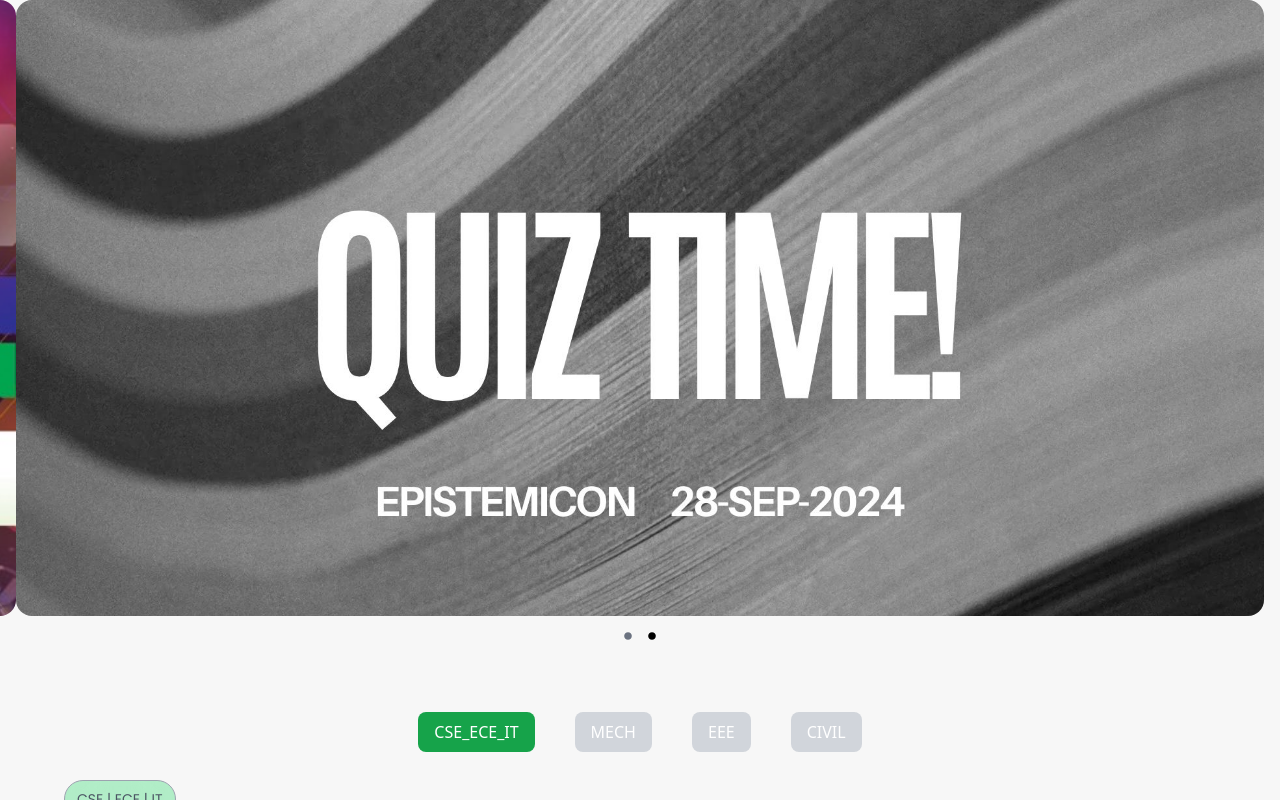
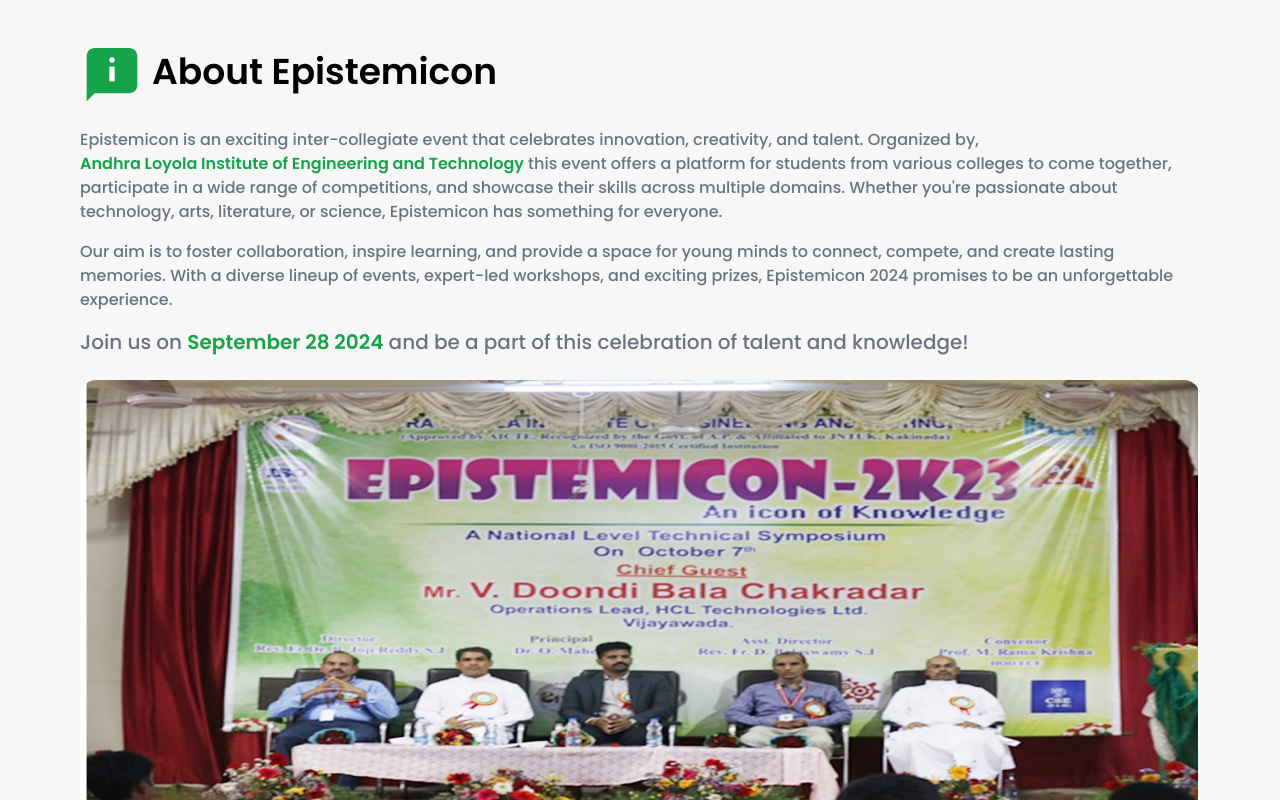
Before and after one commit to VHarsha8/material-you, a React (Create React App) app: page / in a window 1280 px wide. Shown: the part 800-1600 px from the top of the page. Built offline with nearby package versions, Linux system fonts and the light colour scheme.

Commit message:
Redesign test

```diff
--- /dev/null
+++ b/src/About.jsx
@@ -0,0 +1,21 @@
+function About(){
+    return(
+        <div className="container mx-auto py-10 gap-6 md:px-20 px-6 flex flex-col">
+            <div className="flex gap-2 items-center ">
+                <img src="about.svg"  className="md:w-16 w-12" />
+                <h1 className="font-poppins font-semibold text-2xl md:text-4xl "> About Epistemicon</h1>
+            </div>
+            <div className="flex flex-col gap-4">
+                <h1 className="font-poppins md:block hidden  md:font-medium text-gray-500 ">Epistemicon is an exciting inter-collegiate event that celebrates innovation, creativity, and talent. Organized by, <a href=" https://www.aliet.ac.in/" target="_blank" rel="refnoreferrer"> <div className="inline-flex text-wrap flex-wrap items-center text-green-600 font-poppins font-semibold"> Andhra Loyola Institute of Engineering and Technology</div> </a>  this event offers a platform for students from various colleges to come together, participate in a wide range of competitions, and showcase their skills across multiple domains. Whether you're passionate about technology, arts, literature, or science, Epistemicon has something for everyone.</h1>
+                <h1 className="font-poppins md:hidden block  text-sm font-medium text-gray-500 ">Epistemicon is an exciting inter-collegiate event that celebrates innovation, creativity, and talent. Organized by, <a href=" https://www.aliet.ac.in/" target="_blank" rel="refnoreferrer"> <div className="inline-flex text-wrap flex-wrap items-center text-green-600 font-poppins font-semibold"> ALIET</div> </a>  this event offers a platform for students from various colleges to come together, participate in a wide range of competitions, and showcase their skills across multiple domains. Whether you're passionate about technology, arts, literature, or science, Epistemicon has something for everyone.</h1>
+                <h1 className="font-poppins md:block hidden text-gray-500 font-medium">Our aim is to foster collaboration, inspire learning, and provide a space for young minds to connect, compete, and create lasting memories. With a diverse lineup of events, expert-led workshops, and exciting prizes, Epistemicon 2024 promises to be an unforgettable experience.</h1>
+                <h1 className="font-poppins text-gray-500 text-xl font-medium">Join us on <div className="inline-flex text-green-600 text-xl font-poppins font-semibold items-center">September 28 2024</div>  and be a part of this celebration of talent and knowledge!</h1>
+
+            </div>
+            <img src="Epistemicon1.1.jpg" className="w-full md:h-[500px] h-[400px] rounded-2xl"/>
+            <h1 className="font-poppins text-center text-gray-400">Photograph clicked from Epistemicon-2023</h1>
+
+        </div>
+    );
+}
+export default About;
--- a/src/App.js
+++ b/src/App.js
@@ -1,10 +1,10 @@
 import React from 'react';
 import EpistemiconHomePage from './EpistemiconHomePage';
 import Footer from './footer';
-import Tabs from './Tabs';
 import CseTabs from './CseTabs';
 import Navbar from './NavBar';
 import Epistemicon from './Epistemicon';
+import About from './About';
 
 
 
@@ -25,6 +25,7 @@
 
     <Navbar />
     <EpistemiconHomePage />
+    <About />
 
          <Epistemicon />
 
```
Also changed, not shown: public/about.svg (added).
